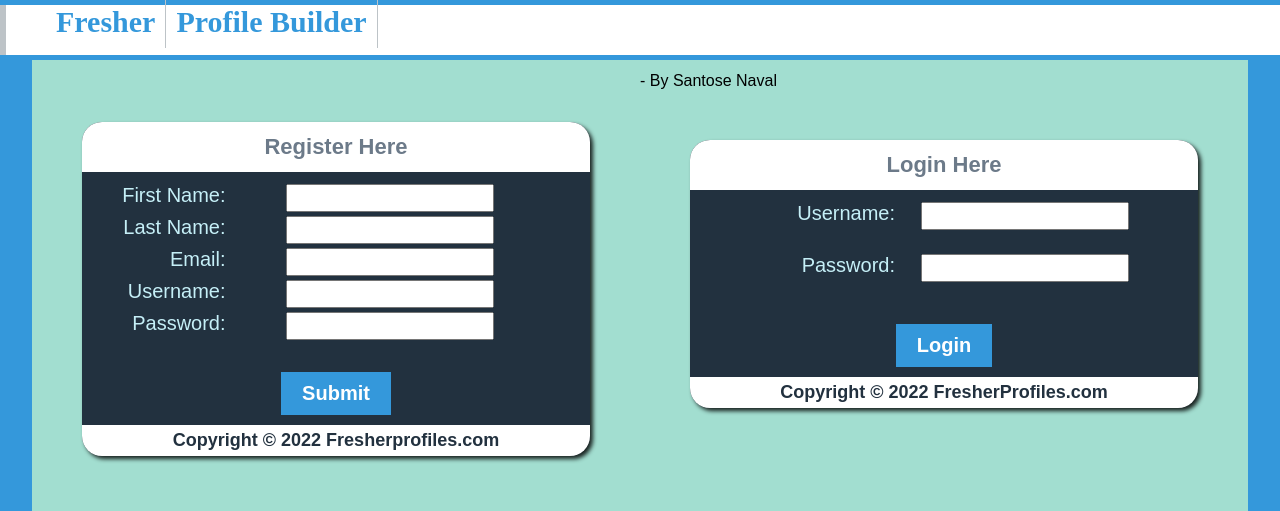
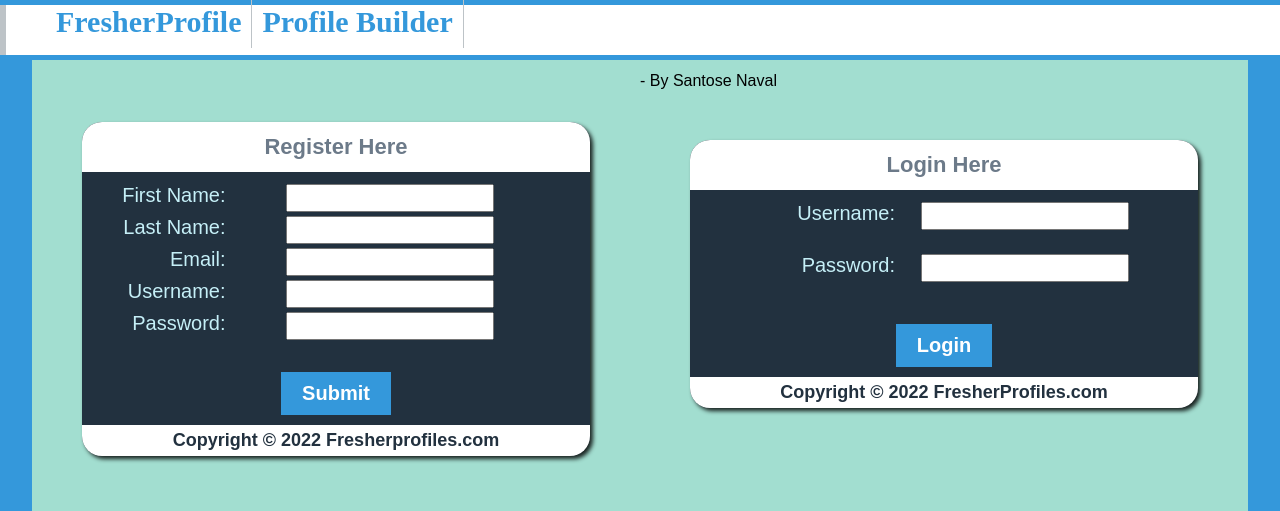
Before and after one commit to san1jana1/ProfilePage, a PHP site: page /index.php in a window 1280 px wide. Shown: the top 511 px of the page. Run offline with PHP 8.4, Linux system fonts and the light colour scheme.

Commit message:
Update index.php

```diff
--- a/index.php
+++ b/index.php
@@ -10,7 +10,7 @@
 <header>
  <nav>
   <ul>
-   <li><a href="https://FresherProfiles.com">Fresher</a></li>
+   <li><a href="https://FresherProfiles.com">FresherProfile</a></li>
    <li><a href="https://fresherprofiles.com/web/student">Profile Builder</a></li>
   </ul>
  </nav>
```
